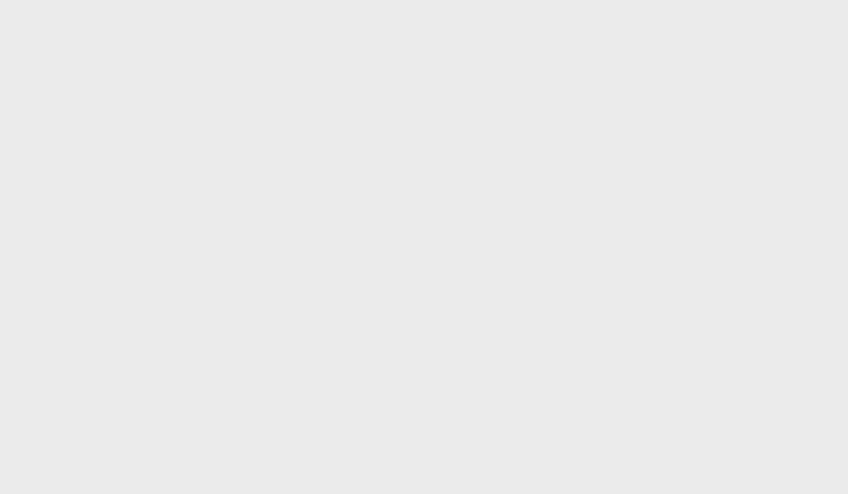
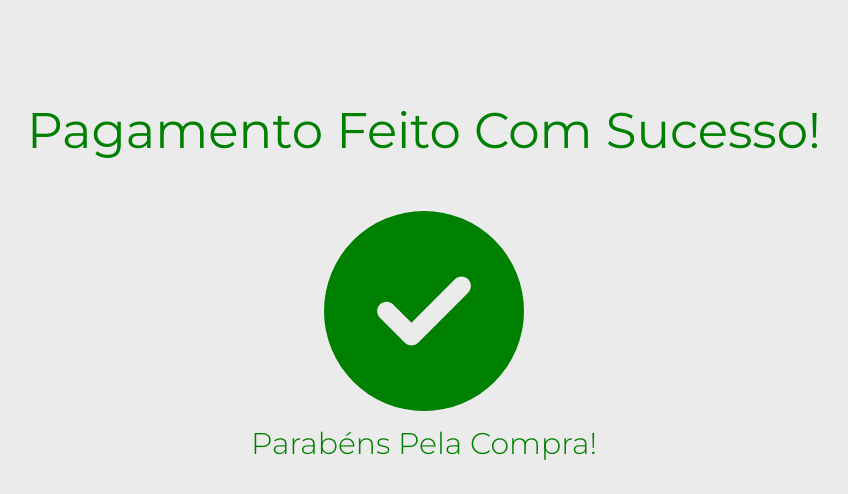
Before and after one commit to DhenzelNxs/shopping-cart, a React (Create React App) app: page /payment in a window 1280 px wide. Before the commit this address had no page. Shown: the top 494 px of the page, without its empty margins (216-1064 px from the left). Built offline with nearby package versions, Linux system fonts and the light colour scheme.

Commit message:
NEW: Payment Finalized Screen

```diff
--- a/src/App.jsx
+++ b/src/App.jsx
@@ -4,6 +4,7 @@ import Provider from './context/Provider';
 import Home from './screens/Home/Home';
 import Order from './screens/Order/Order';
 import QrCode from './screens/QrCode/QrCode';
+import Payment from './screens/Payment/Payment';
 
 function App() {
 
@@ -14,6 +15,7 @@ function App() {
           <Route path="/" Component={Home}/>
           <Route path="/order" Component={Order}/>
           <Route path="/qrcode" Component={QrCode} />
+          <Route path="/payment" Component={Payment} />
         </Routes>
       </Provider>
     </Router>
--- /dev/null
+++ b/src/screens/Payment/Payment.css
@@ -0,0 +1,34 @@
+.payment-container {
+  text-align: center;
+  margin-top: 100px;
+}
+
+.icon-container {
+  margin-top: 50px;
+}
+
+.icon-container p {
+  font-size: 30px;
+  color: green;
+  font-weight: 300;
+  margin-top: 10px;
+}
+
+.payment-title{
+  color: green;
+  font-size: 50px;
+}
+
+/*.payment-title p {
+  font-size: 30px;
+  color: green;
+  font-weight: 300;
+} Proxima Atualização*/
+
+.payment-resume {
+  font-size: 1.8rem;
+  font-weight: 500;
+  padding: 35px 0 15px;
+  border-top: 1px solid #ddd;
+  color: green;
+}
--- /dev/null
+++ b/src/screens/Payment/Payment.jsx
@@ -0,0 +1,29 @@
+import React from 'react';
+import { FaCircleCheck } from 'react-icons/fa6';
+//import { useContext } from 'react'; Proxima Atualização
+//import AppContext from '../../context/AppContext'; Proxima Atualização
+//import formatCurrency from '../../utils/formatCurrency'; Proxima Atualização
+
+import './Payment.css';
+
+export default function Payment() {
+
+  //const {cartItems} = useContext(AppContext);  Proxima Atualização
+
+  //const totalPrice = cartItems.reduce((acc, item) => item.price + acc, 0);  Proxima Atualização
+
+  // <div className="payment-resume">{formatCurrency(totalPrice, 'BRL')}</div>  Proxima Atualização
+
+  return(
+    <section className="payment-container">
+      <div className="payment-title">
+        Pagamento Feito Com Sucesso!
+      </div>
+      <div className="icon-container">
+        <FaCircleCheck size={200} color="green"/>
+        <p>Parabéns Pela Compra!</p>
+      </div>
+
+    </section>
+  );
+}
```
